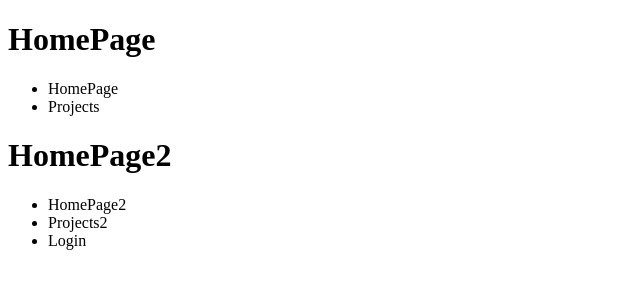
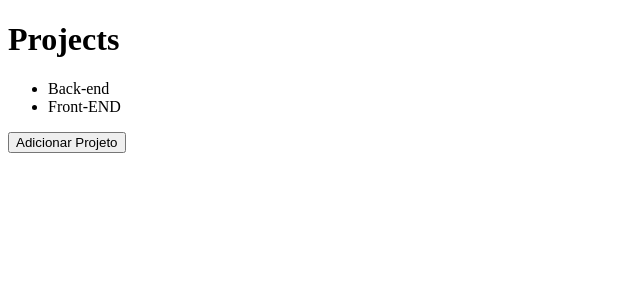
Before and after one commit to jefersonmbs/gostack, a React app in the folder frontend/: page / in a window 1280 px wide. Shown: the top 300 px of the page, without its empty margins (0-640 px from the left). Built offline with nearby package versions, Linux system fonts and the light colour scheme.

Commit message:
Components React Estado / Imutabilidade

```diff
--- a/frontend/src/App.js
+++ b/frontend/src/App.js
@@ -1,22 +1,24 @@
-import React from 'react';
+import React, { useState } from 'react';
 import Header from "./Components/Header";
+import uuid from 'uuid';
 
 function App(){
+    const [projects, setProjects] = useState(['Back-end', 'Front-END']);
+
+    function handleAddProject(){
+
+        setProjects([...projects, `Novo Projeto ${uuid()}`])
+
+        console.log(projects);
+    }
+
     return (
-        <>
-            <Header title="HomePage" >
-                <ul>
-                    <li>HomePage</li>
-                    <li>Projects</li>
-                </ul>
-            </ Header>
-            <Header title="HomePage2">
-                <ul>
-                    <li>HomePage2</li>
-                    <li>Projects2</li>
-                    <li>Login</li>
-                </ul>
-            </Header>
+       <>
+           <Header title="Projects"/>
+            <ul>
+                {projects.map(projects => <li key={projects}>{projects}</li>)}
+            </ul>
+           <button type="button" onClick={handleAddProject}>Adicionar Projeto</button>
         </>
         );
 }
--- a/frontend/src/Components/Header.js
+++ b/frontend/src/Components/Header.js
@@ -4,7 +4,7 @@
     return(
         <header>
             <h1> {title}</h1>
-            {children}
+
         </header>
     )
 }
```
